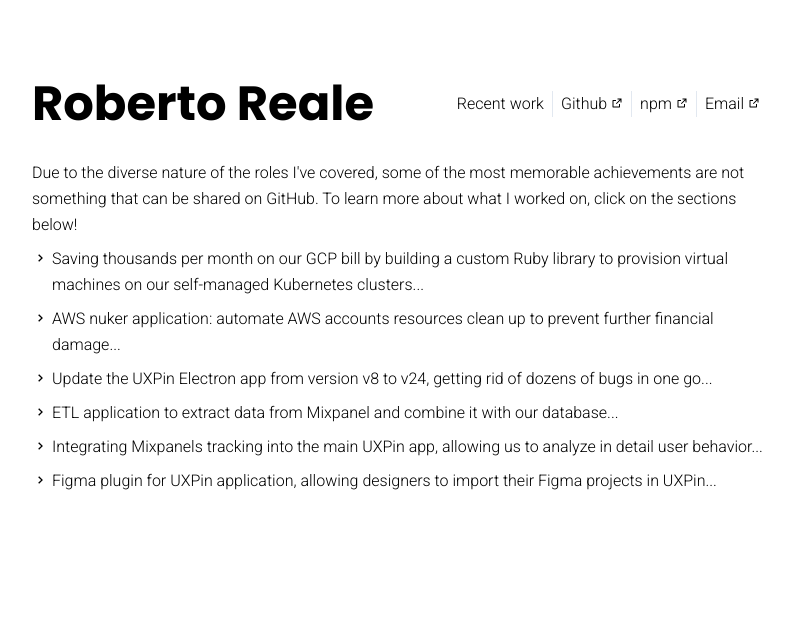
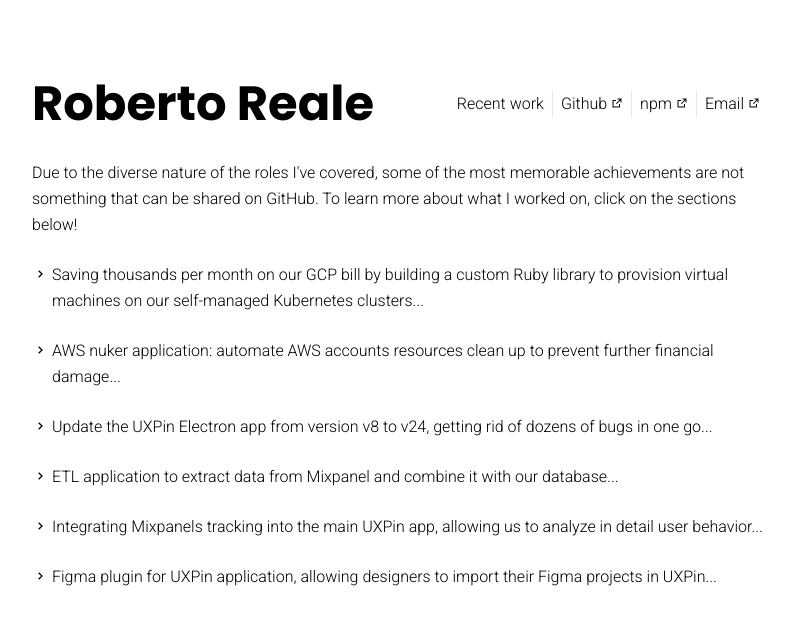
Before and after one commit to sickdyd/roberto-reale-ja, a Next.js app: page /recent-work in a window 1280 px wide. Shown: the top 624 px of the page, without its empty margins (240-1033 px from the left). Built offline with nearby package versions, Linux system fonts and the light colour scheme.

Commit message:
Add some spacing between recent work items

```diff
--- a/app/components/ExpandableItem.tsx
+++ b/app/components/ExpandableItem.tsx
@@ -12,7 +12,7 @@ export default function ExpandableItem({ project }: { project: Project }) {
   };
 
   return (
-    <div className="mt-2 flex flex-col">
+    <div className="mt-6 flex flex-col">
       <button
         className="clickable flex flex-row text-left"
         onMouseDown={handleOnMouseDown}
```
